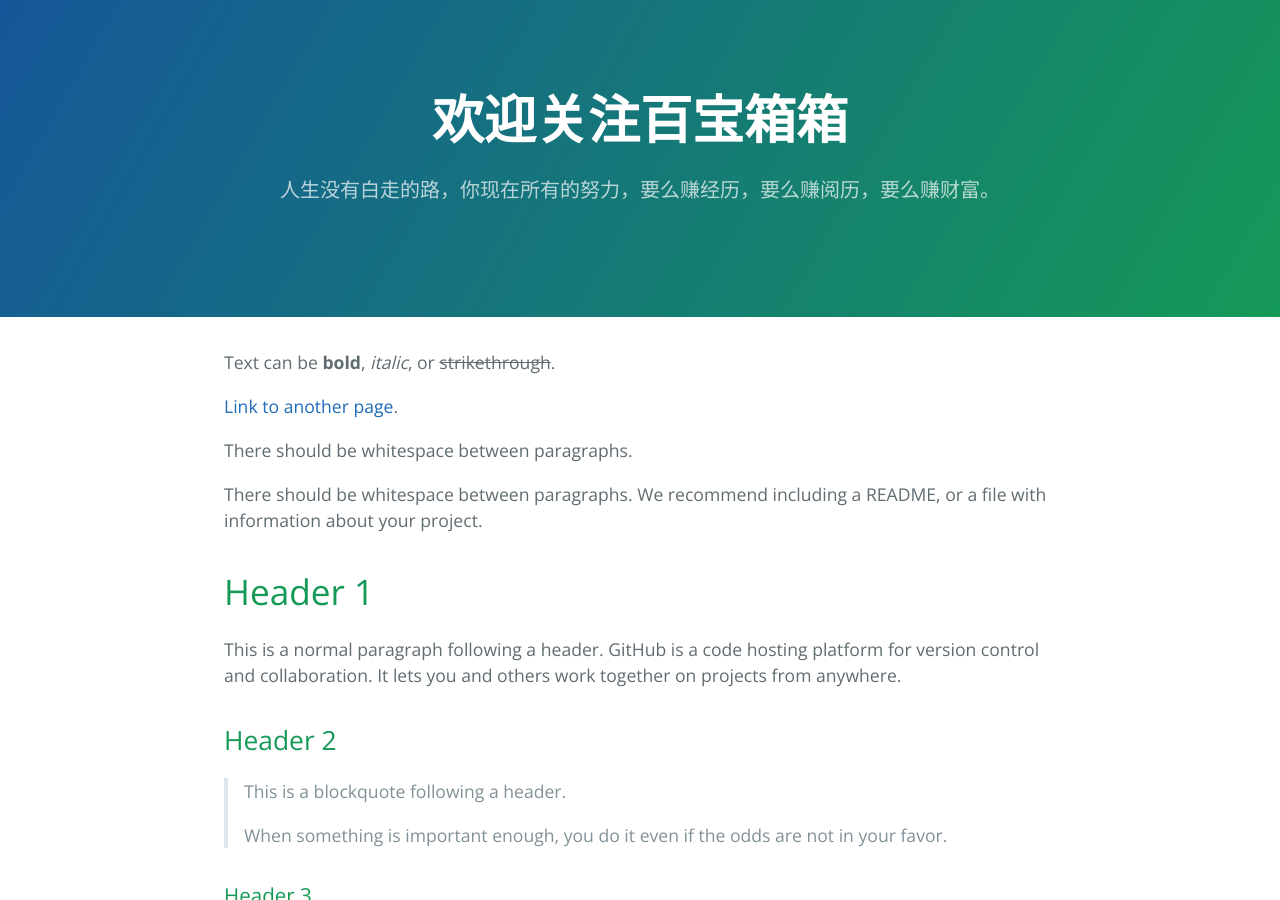
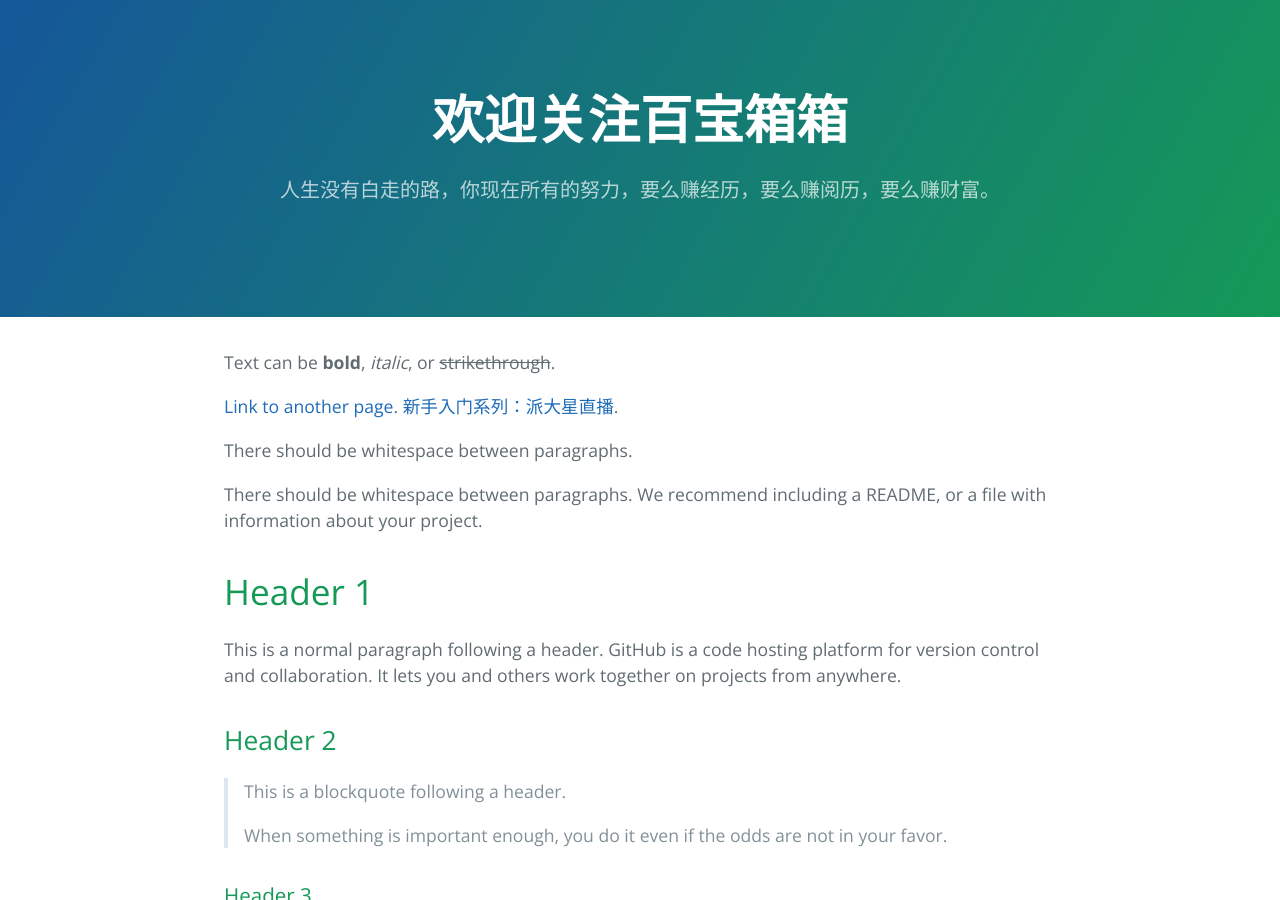
Before and after one commit to kimwang1978/iptv.github.io, a Jekyll site: the page built from index-guide.md, in a window 1280 px wide and 900 px high. Built offline with Jekyll 4.4.1, drawn with Linux system fonts in a browser that asks for light colours.

Commit message:
Update index-guide.md

```diff
--- a/index-guide.md
+++ b/index-guide.md
@@ -5,6 +5,7 @@ layout: default
 Text can be **bold**, _italic_, or ~~strikethrough~~.
 
 [Link to another page](./another-page.html).
+[新手入门系列：派大星直播](./docs/001_paidaxin.md).
 
 There should be whitespace between paragraphs.
 
```
